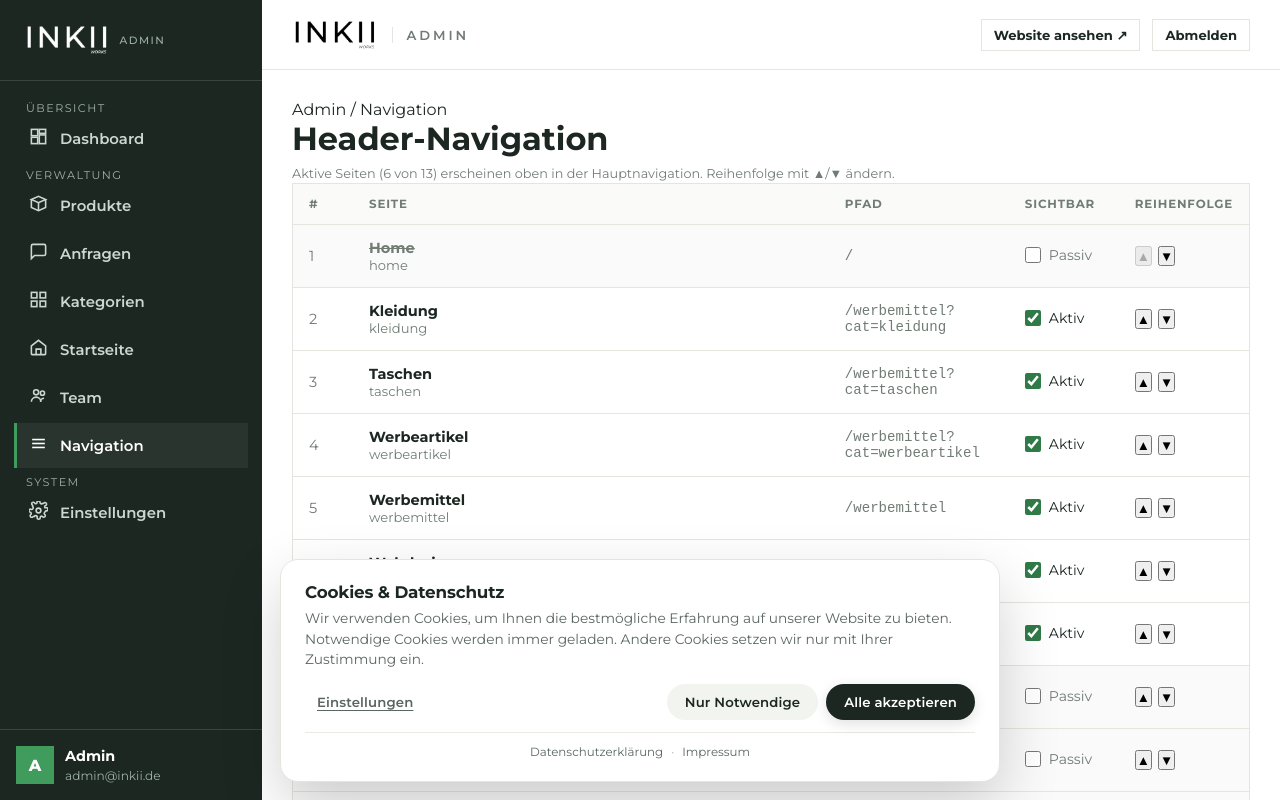
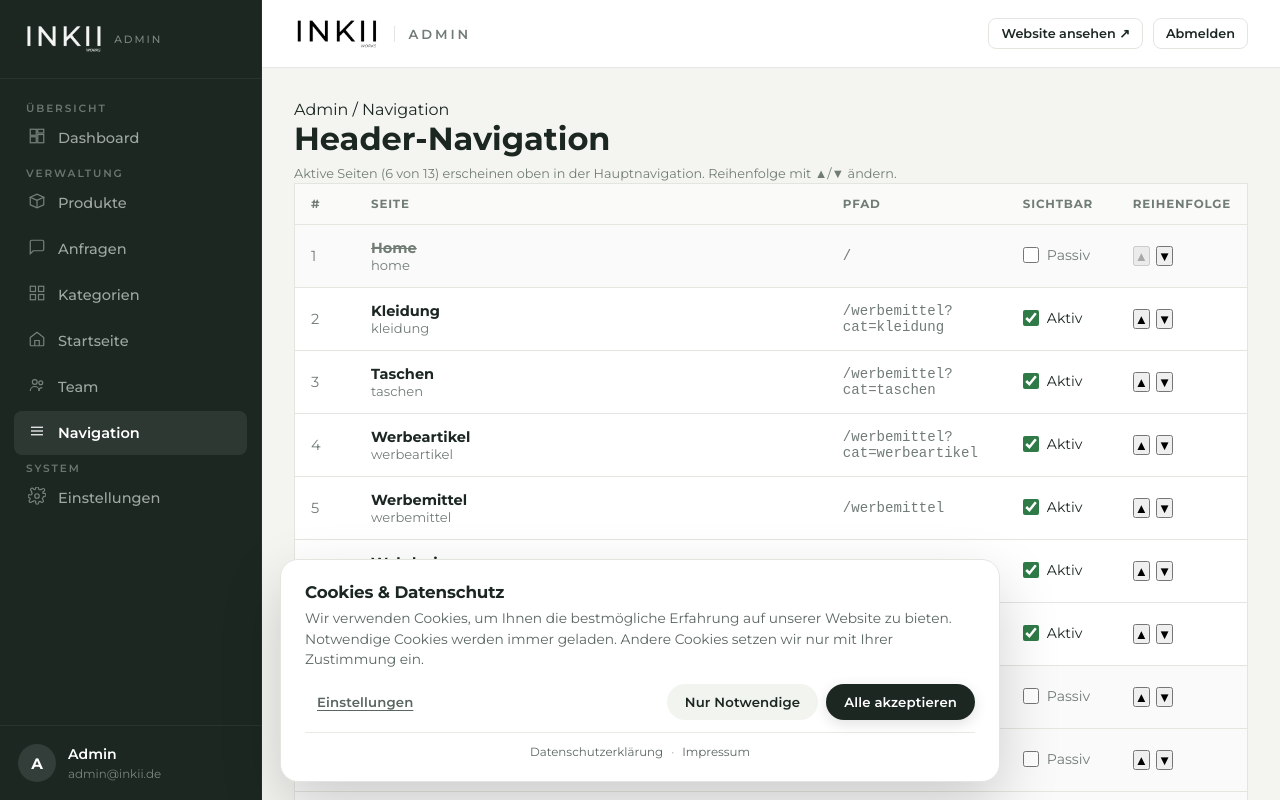
Before and after one commit to buse191213-cmd/inkii, a Next.js app: page /admin/navigation in a window 1280 px wide. Shown: the top 800 px of the page. Built offline with nearby package versions, Linux system fonts and the light colour scheme; no server answers; the database is empty.

Commit message:
Admin: premium minimalist login + sidebar, no green

```diff
--- a/src/app/globals.css
+++ b/src/app/globals.css
@@ -393,71 +393,104 @@ footer.site ul a:hover{color:var(--leaf)}
 .adm{font-family:var(--body)}
 
 .adm .login-screen{min-height:100vh;display:grid;place-items:center;
-  background:linear-gradient(160deg,#142a20,#1f4d36 60%,#16201c);padding:24px}
-.adm .login-card{background:#fff;width:100%;max-width:390px;padding:40px 36px;border-top:4px solid var(--leaf)}
-.adm .login-logo{display:inline-flex;flex-direction:column;align-items:flex-start;
-  font-family:var(--display);margin-bottom:12px}
-.adm .login-logo .dot{width:36px;height:36px;background:var(--leaf);display:grid;place-items:center;color:#fff}
-.adm .login-card .sub{color:var(--muted);font-size:.92rem;margin-bottom:26px}
-.adm .login-card label{display:block;font-weight:600;font-size:.85rem;margin-bottom:6px}
-.adm .login-card input{width:100%;border:1px solid var(--line);background:var(--paper);
-  padding:12px 14px;font-size:.95rem;margin-bottom:16px}
-.adm .login-card input:focus{outline:none;border-color:var(--leaf);background:#fff}
-.adm .login-btn{width:100%;background:var(--leaf);color:#fff;border:none;padding:13px;
-  font-weight:700;font-size:.98rem;cursor:pointer;transition:.15s}
-.adm .login-btn:hover{background:var(--leaf-deep)}
-.adm .login-hint{font-size:.78rem;color:var(--muted);margin-top:16px;text-align:center}
-
-.adm .shell{display:grid;grid-template-columns:262px 1fr;min-height:100vh}
-.adm .side{background:var(--ink);color:#fff;display:flex;flex-direction:column;
-  position:sticky;top:0;height:100vh}
+  background:#f4f5f1;padding:24px;position:relative;overflow:hidden}
+.adm .login-screen::before{content:"";position:absolute;width:600px;height:600px;
+  border-radius:50%;background:radial-gradient(circle,rgba(28,39,34,.06) 0%,transparent 70%);
+  top:-200px;right:-200px;pointer-events:none}
+.adm .login-screen::after{content:"";position:absolute;width:500px;height:500px;
+  border-radius:50%;background:radial-gradient(circle,rgba(28,39,34,.04) 0%,transparent 70%);
+  bottom:-150px;left:-150px;pointer-events:none}
+.adm .login-card{background:#fff;width:100%;max-width:420px;padding:44px 40px;
+  border-radius:18px;border:1px solid #e8e8e6;
+  box-shadow:0 24px 70px rgba(28,39,34,.10), 0 4px 12px rgba(0,0,0,.04);
+  position:relative;z-index:1}
+.adm .login-logo{display:flex;justify-content:center;margin-bottom:8px}
+.adm .login-card .sub{color:#7a857f;font-size:.88rem;margin-bottom:32px;text-align:center;
+  letter-spacing:.02em}
+.adm .login-card label{display:block;font-weight:600;font-size:.78rem;margin-bottom:8px;
+  letter-spacing:.06em;text-transform:uppercase;color:#5a6660}
+.adm .login-card input{width:100%;border:1.5px solid #e3e6df;background:#fafbf9;
+  padding:13px 16px;font-size:.95rem;margin-bottom:18px;border-radius:10px;
+  transition:.2s;font-family:inherit;color:#1c2722}
+.adm .login-card input:focus{outline:none;border-color:#1c2722;background:#fff;
+  box-shadow:0 0 0 4px rgba(28,39,34,.06)}
+.adm .login-btn{width:100%;background:#1c2722;color:#fff;border:none;padding:14px;
+  font-weight:700;font-size:.95rem;cursor:pointer;transition:.2s;border-radius:10px;
+  letter-spacing:.02em;margin-top:6px;
+  box-shadow:0 4px 14px rgba(28,39,34,.18)}
+.adm .login-btn:hover{background:#28342d;transform:translateY(-1px);
+  box-shadow:0 8px 22px rgba(28,39,34,.24)}
+.adm .login-btn:active{transform:translateY(0)}
+.adm .login-btn:disabled{opacity:.6;cursor:not-allowed;transform:none}
+.adm .login-hint{font-size:.78rem;color:#9ea7a2;margin-top:18px;text-align:center}
+.adm .form-err{background:#fef2f0;color:#b8463a;padding:10px 14px;font-size:.85rem;
+  border-radius:8px;margin-bottom:16px;border:1px solid #f5d5d0}
+
+.adm .shell{display:grid;grid-template-columns:262px 1fr;min-height:100vh;background:#f4f5f1}
+.adm .side{background:#1c2722;color:#cdd6d0;display:flex;flex-direction:column;
+  position:sticky;top:0;height:100vh;border-right:1px solid rgba(255,255,255,.04)}
 .adm .side-logo{display:flex;align-items:center;gap:10px;font-family:var(--display);
-  padding:24px;border-bottom:1px solid var(--line-d)}
-.adm .side-logo img{height:32px;width:auto;filter:brightness(0) invert(1);display:block}
-.adm .side-logo .logo-name{font-size:1.3rem;letter-spacing:.13em;color:#fff}
-.adm .side-logo .dot{width:34px;height:34px;background:var(--leaf);display:grid;place-items:center;color:#fff;font-size:.95rem}
+  padding:24px;border-bottom:1px solid rgba(255,255,255,.06)}
+.adm .side-logo img{height:30px;width:auto;filter:brightness(0) invert(1);display:block;opacity:.95}
+.adm .side-logo .logo-name{font-size:1.25rem;letter-spacing:.14em;color:#fff;font-weight:600}
+.adm .side-logo .dot{width:34px;height:34px;background:rgba(255,255,255,.08);display:grid;place-items:center;color:#fff;font-size:.95rem;border-radius:8px}
 .adm .side-logo small{font-family:var(--body);font-weight:500;font-size:.66rem;
-  color:var(--muted-d);letter-spacing:.14em;text-transform:uppercase}
-.adm .side-nav{padding:16px 14px;flex:1;display:flex;flex-direction:column;gap:3px}
-.adm .side-cap{font-size:.7rem;letter-spacing:.13em;text-transform:uppercase;
-  color:var(--muted-d);padding:14px 12px 8px}
-.adm .nav-item{display:flex;align-items:center;gap:12px;padding:11px 12px;color:#cdd6d0;
-  cursor:pointer;font-weight:600;font-size:.93rem;border-left:3px solid transparent;transition:.13s}
-.adm .nav-item:hover{background:var(--ink-2);color:#fff}
-.adm .nav-item.active{background:var(--ink-2);color:#fff;border-left-color:var(--leaf)}
-.adm .nav-item svg{width:19px;height:19px;flex-shrink:0}
-.adm .nav-item .badge{margin-left:auto;background:var(--leaf);color:#fff;font-size:.7rem;font-weight:700;padding:2px 7px}
-.adm .side-foot{padding:16px;border-top:1px solid var(--line-d)}
-.adm .side-user{display:flex;align-items:center;gap:11px}
-.adm .side-user .av{width:38px;height:38px;background:var(--leaf);display:grid;place-items:center;color:#fff;font-weight:800}
-.adm .side-user b{font-size:.9rem;display:block}
-.adm .side-user span{font-size:.76rem;color:var(--muted-d)}
+  color:#7a857f;letter-spacing:.18em;text-transform:uppercase}
+.adm .side-nav{padding:18px 14px;flex:1;display:flex;flex-direction:column;gap:2px;overflow-y:auto}
+.adm .side-cap{font-size:.66rem;letter-spacing:.18em;text-transform:uppercase;
+  color:#6a7570;padding:18px 12px 10px;font-weight:600}
+.adm .nav-item{display:flex;align-items:center;gap:12px;padding:11px 14px;color:#9ea7a2;
+  cursor:pointer;font-weight:500;font-size:.91rem;border-radius:8px;transition:.18s;
+  background:transparent;border-left:none;text-decoration:none}
+.adm .nav-item:hover{background:rgba(255,255,255,.04);color:#e8eae3}
+.adm .nav-item.active{background:rgba(255,255,255,.08);color:#fff;font-weight:600}
+.adm .nav-item.active svg{color:#fff;opacity:1}
+.adm .nav-item svg{width:18px;height:18px;flex-shrink:0;opacity:.7;transition:.18s;
+  stroke-width:1.6}
+.adm .nav-item:hover svg{opacity:.95}
+.adm .nav-item .badge{margin-left:auto;background:rgba(255,255,255,.1);color:#fff;
+  font-size:.68rem;font-weight:700;padding:2px 8px;border-radius:999px;
+  min-width:22px;text-align:center}
+.adm .side-foot{padding:18px;border-top:1px solid rgba(255,255,255,.06)}
+.adm .side-user{display:flex;align-items:center;gap:12px}
+.adm .side-user .av{width:38px;height:38px;background:rgba(255,255,255,.1);
+  display:grid;place-items:center;color:#fff;font-weight:700;border-radius:50%;
+  font-size:.95rem;flex-shrink:0}
+.adm .side-user b{font-size:.88rem;display:block;color:#fff;font-weight:600}
+.adm .side-user span{font-size:.74rem;color:#7a857f}
 
 .adm .admin-body{display:flex;flex-direction:column;min-width:0}
-.adm .topbar{background:#fff;border-bottom:1px solid var(--line);height:70px;display:flex;
-  align-items:center;justify-content:space-between;padding:0 30px;position:sticky;top:0;z-index:20}
-.adm .topbar h1{font-family:var(--display);font-size:1.3rem;font-weight:800}
-.adm .tb-right{display:flex;align-items:center;gap:12px}
-.adm .btn-primary{background:var(--leaf);color:#fff;border:none;padding:11px 18px;
-  font-weight:700;font-size:.9rem;cursor:pointer;display:inline-flex;align-items:center;gap:8px;transition:.14s}
-.adm .btn-primary:hover{background:var(--leaf-deep)}
-.adm .btn-ghost{background:#fff;color:var(--ink);border:1px solid var(--line);
-  padding:10px 16px;font-weight:700;font-size:.88rem;cursor:pointer;transition:.14s}
-.adm .btn-ghost:hover{border-color:var(--ink)}
-.adm .btn-sm{padding:7px 12px;font-size:.82rem}
-.adm .content{padding:30px;flex:1}
-.adm .crumb{font-size:.83rem;color:var(--muted);margin-bottom:18px}
-.adm .crumb b{color:var(--ink)}
+.adm .topbar{background:#fff;border-bottom:1px solid #e8e8e6;height:68px;display:flex;
+  align-items:center;justify-content:space-between;padding:0 32px;position:sticky;top:0;z-index:20}
+.adm .topbar h1{font-family:var(--display);font-size:1.18rem;font-weight:700;color:#1c2722}
+.adm .tb-right{display:flex;align-items:center;gap:10px}
+.adm .btn-primary{background:#1c2722;color:#fff;border:none;padding:11px 18px;
+  font-weight:600;font-size:.88rem;cursor:pointer;display:inline-flex;align-items:center;gap:8px;
+  transition:.18s;border-radius:8px;letter-spacing:.01em;
+  box-shadow:0 2px 6px rgba(28,39,34,.12)}
+.adm .btn-primary:hover{background:#28342d;transform:translateY(-1px);
+  box-shadow:0 4px 12px rgba(28,39,34,.18)}
+.adm .btn-ghost{background:#fff;color:#1c2722;border:1px solid #e3e6df;
+  padding:10px 16px;font-weight:600;font-size:.86rem;cursor:pointer;transition:.18s;
+  border-radius:8px}
+.adm .btn-ghost:hover{border-color:#1c2722;background:#fafbf9}
+.adm .btn-sm{padding:7px 12px;font-size:.8rem}
+.adm .content{padding:32px;flex:1}
+.adm .crumb{font-size:.82rem;color:#7a857f;margin-bottom:20px}
+.adm .crumb b{color:#1c2722}
 
 .adm .stat-row{display:grid;grid-template-columns:repeat(4,1fr);gap:18px}
-.adm .stat{background:#fff;border:1px solid var(--line);padding:22px}
+.adm .stat{background:#fff;border:1px solid #e8e8e6;padding:22px;border-radius:12px;
+  transition:.2s}
+.adm .stat:hover{border-color:#cdd6d0;box-shadow:0 4px 14px rgba(0,0,0,.04)}
 .adm .stat .st-top{display:flex;justify-content:space-between;align-items:flex-start}
-.adm .stat .st-ic{width:42px;height:42px;background:var(--lime-soft);color:var(--leaf-deep);display:grid;place-items:center}
-.adm .stat .st-ic svg{width:21px;height:21px}
-.adm .stat .st-trend{font-size:.78rem;font-weight:700;color:var(--leaf)}
-.adm .stat .st-trend.down{color:var(--orange-d)}
-.adm .stat .st-val{font-family:var(--display);font-size:2.1rem;font-weight:800;margin-top:14px;line-height:1}
-.adm .stat .st-label{color:var(--muted);font-size:.88rem;margin-top:4px}
+.adm .stat .st-ic{width:42px;height:42px;background:#f1f4ef;color:#1c2722;
+  display:grid;place-items:center;border-radius:10px}
+.adm .stat .st-ic svg{width:20px;height:20px;stroke-width:1.6}
+.adm .stat .st-trend{font-size:.76rem;font-weight:600;color:#5a6660}
+.adm .stat .st-trend.down{color:#b8463a}
+.adm .stat .st-val{font-family:var(--display);font-size:2rem;font-weight:800;margin-top:14px;line-height:1;color:#1c2722}
+.adm .stat .st-label{color:#7a857f;font-size:.86rem;margin-top:6px}
 
 .adm .grid-2{display:grid;grid-template-columns:1.4fr 1fr;gap:18px;margin-top:18px}
 .adm .panel{background:#fff;border:1px solid var(--line)}
```
Also changed, not shown: src/app/admin/login/LoginForm.tsx (+5 -7 lines), 1 other file (tests, documents, lock files or other folders).
